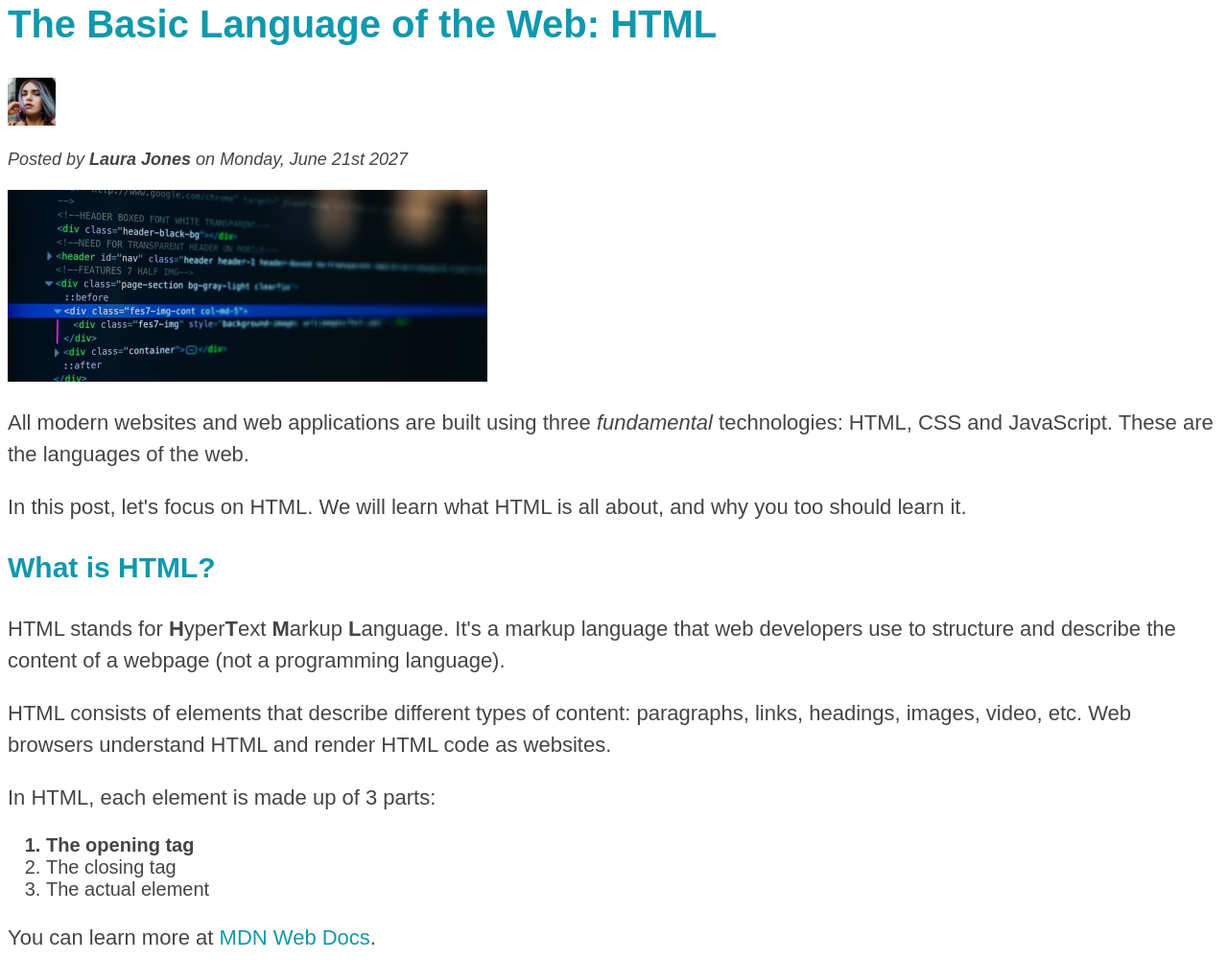
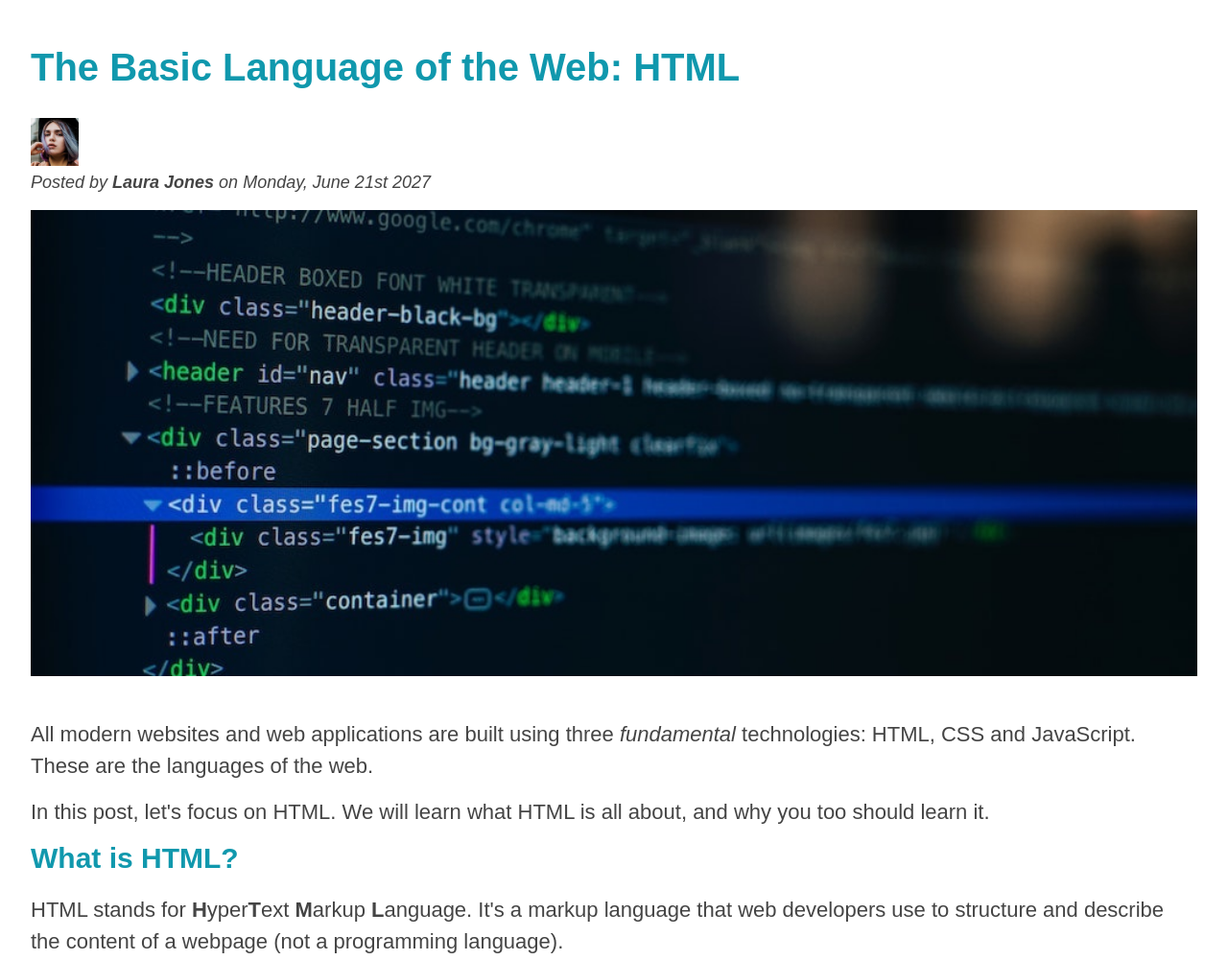
Before and after one commit to deepak-popup/HTML-CSS-Training, a plain HTML site: page 03-CSS-Fundamentals/index.html in a window 1280 px wide. Shown: the part 114-1115 px from the top of the page at 96% size. Drawn offline with Linux system fonts and the light colour scheme.

Commit message:
Section 3 - CSS Fundamentals

```diff
--- a/03-CSS-Fundamentals/index.html
+++ b/03-CSS-Fundamentals/index.html
@@ -7,6 +7,7 @@
   </head>
 
   <body>
+    <div class="container">
       <header class="main-header">
         <h1>📘 The Code Magazine</h1>
 
@@ -19,7 +20,7 @@
       </header>
 
       <article>
-      <header>
+        <header class="post-header">
           <h2>The Basic Language of the Web: HTML</h2>
 
           <img
@@ -38,6 +39,7 @@
             alt="HTML code on a screen"
             width="500"
             height="200"
+            class="post-image"
           />
         </header>
 
@@ -49,8 +51,8 @@
         </p>
 
         <p>
-        In this post, let's focus on HTML. We will learn what HTML is all about,
-        and why you too should learn it.
+          In this post, let's focus on HTML. We will learn what HTML is all
+          about, and why you too should learn it.
         </p>
 
         <h3>What is HTML?</h3>
@@ -62,8 +64,8 @@
         </p>
         <p>
           HTML consists of elements that describe different types of content:
-        paragraphs, links, headings, images, video, etc. Web browsers understand
-        HTML and render HTML code as websites.
+          paragraphs, links, headings, images, video, etc. Web browsers
+          understand HTML and render HTML code as websites.
         </p>
         <p>In HTML, each element is made up of 3 parts:</p>
 
@@ -85,8 +87,8 @@
         <h3>Why should you learn HTML?</h3>
 
         <p>
-        There are countless reasons for learning the fundamental language of the
-        web. Here are 5 of them:
+          There are countless reasons for learning the fundamental language of
+          the web. Here are 5 of them:
         </p>
 
         <ul>
@@ -118,7 +120,12 @@
             <p class="related-author">By Jonas Schmedtmann</p>
           </li>
           <li>
-          <img src="img/related-2.jpg" alt="Lightning" width="75" heigth="75" />
+            <img
+              src="img/related-2.jpg"
+              alt="Lightning"
+              width="75"
+              heigth="75"
+            />
             <a href="#">The Unknown Powers of CSS</a>
             <p class="related-author">By Jim Dillon</p>
           </li>
@@ -140,5 +147,6 @@
           Copyright &copy; 2027 by The Code Magazine.
         </p>
       </footer>
+    </div>
   </body>
 </html>
--- a/03-CSS-Fundamentals/style.css
+++ b/03-CSS-Fundamentals/style.css
@@ -1,10 +1,40 @@
+* {
+  margin: 0;
+  padding: 0;
+}
+
 body {
   font-family: sans-serif;
   color: #444;
 }
 
+.container {
+  width: 95%;
+  border-top: 10px solid #1098ad;
+  margin: 0 auto;
+}
+
 .main-header {
   background-color: #f7f7f7;
+  padding: 20px 40px;
+  margin-bottom: 60px;
+}
+
+nav {
+  font-size: 18px;
+}
+
+article {
+  margin-bottom: 60px;
+}
+
+.post-header {
+  margin-bottom: 40px;
+}
+
+.post-image {
+  width: 100%;
+  height: auto;
 }
 
 h1,
@@ -21,10 +51,12 @@ h1 {
 
 h2 {
   font-size: 40px;
+  margin-bottom: 30px;
 }
 
 h3 {
   font-size: 30px;
+  margin-bottom: 20px;
 }
 
 h4 {
@@ -36,10 +68,22 @@ h4 {
 p {
   font-size: 22px;
   line-height: 1.5;
+  margin-bottom: 15px;
+}
+
+ul,
+ol {
+  margin-left: 50px;
+  margin-bottom: 30px;
 }
 
 li {
   font-size: 20px;
+  margin-bottom: 10px;
+}
+
+li:last-child {
+  margin-bottom: 0;
 }
 
 #author {
@@ -64,6 +108,8 @@ aside {
   background-color: #f7f7f7;
   border-top: 5px solid #1098ad;
   border-bottom: 5px solid #1098ad;
+  padding: 50px 0;
+  width: 500px;
 }
 
 li:first-child {
```
Lines whose indentation alone changed are shown as unchanged.
